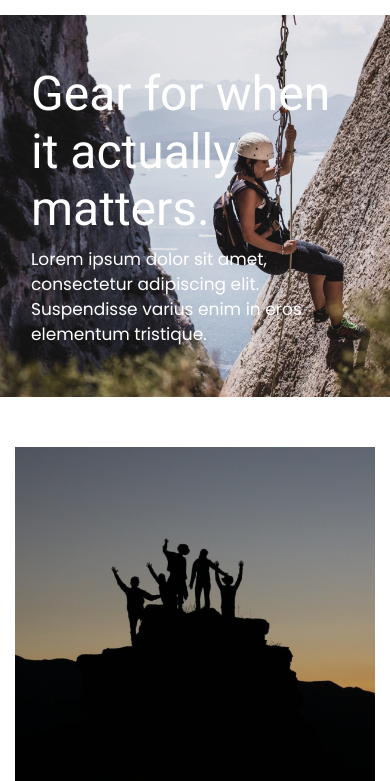
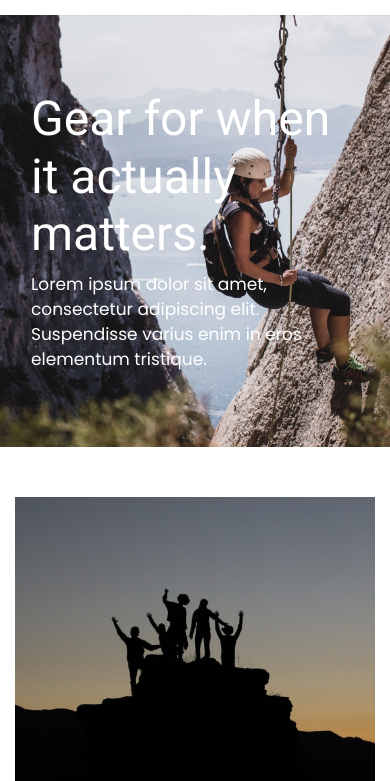
Before and after one commit to enab13/climb-landing, a plain HTML site: page index.html in a window 390 px wide. Shown: the part 63-844 px from the top of the page. Drawn offline with Linux system fonts and the light colour scheme.

Commit message:
fix banner

```diff
--- a/css/main.css
+++ b/css/main.css
@@ -818,8 +818,7 @@ h1, h2, h4 {
     }
 
     .banner {
-        padding-top: 50px;
-        padding-bottom: 50px;
+        padding: 75px 0;
     }
 
     .banner__title {
```
